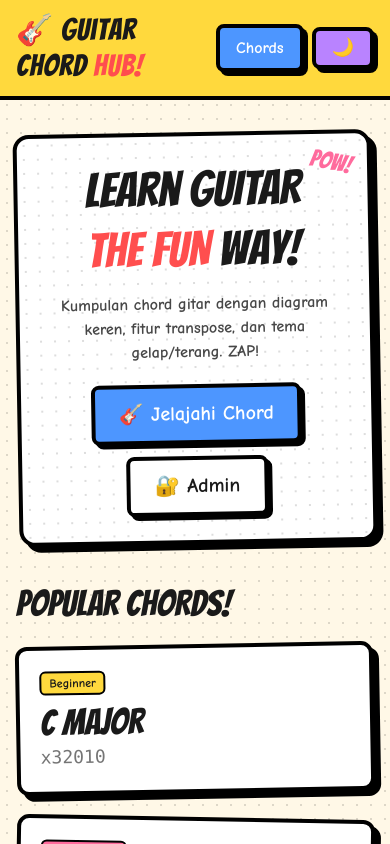
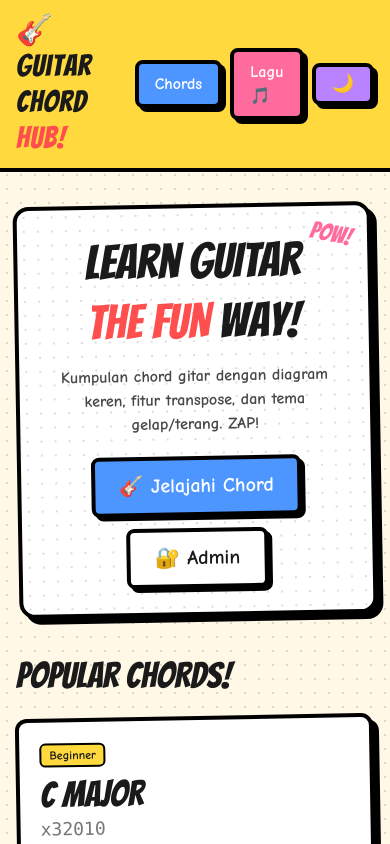
Before and after one commit to hazelrendi-art/guitar-chord-hub, a Next.js app: page / in a window 390 px wide. Shown: the top 844 px of the page. Built offline with nearby package versions, Linux system fonts and the light colour scheme.

Commit message:
fix: tampilkan menu Lagu juga di mobile

```diff
--- a/components/layout.js
+++ b/components/layout.js
@@ -23,7 +23,7 @@ export default function Layout({ children, title, description }) {
             <nav className="flex items-center gap-2">
               <Link href="/" className="btn-comic bg-white dark:bg-[#232332] hidden sm:inline-block">Home</Link>
               <Link href="/chords" className="btn-comic bg-pop-blue text-white">Chords</Link>
-              <Link href="/songs" className="btn-comic bg-pop-pink text-white hidden sm:inline-block">Lagu 🎵</Link>
+              <Link href="/songs" className="btn-comic bg-pop-pink text-white">Lagu 🎵</Link>
               <ThemeToggle />
             </nav>
           </div>
```
